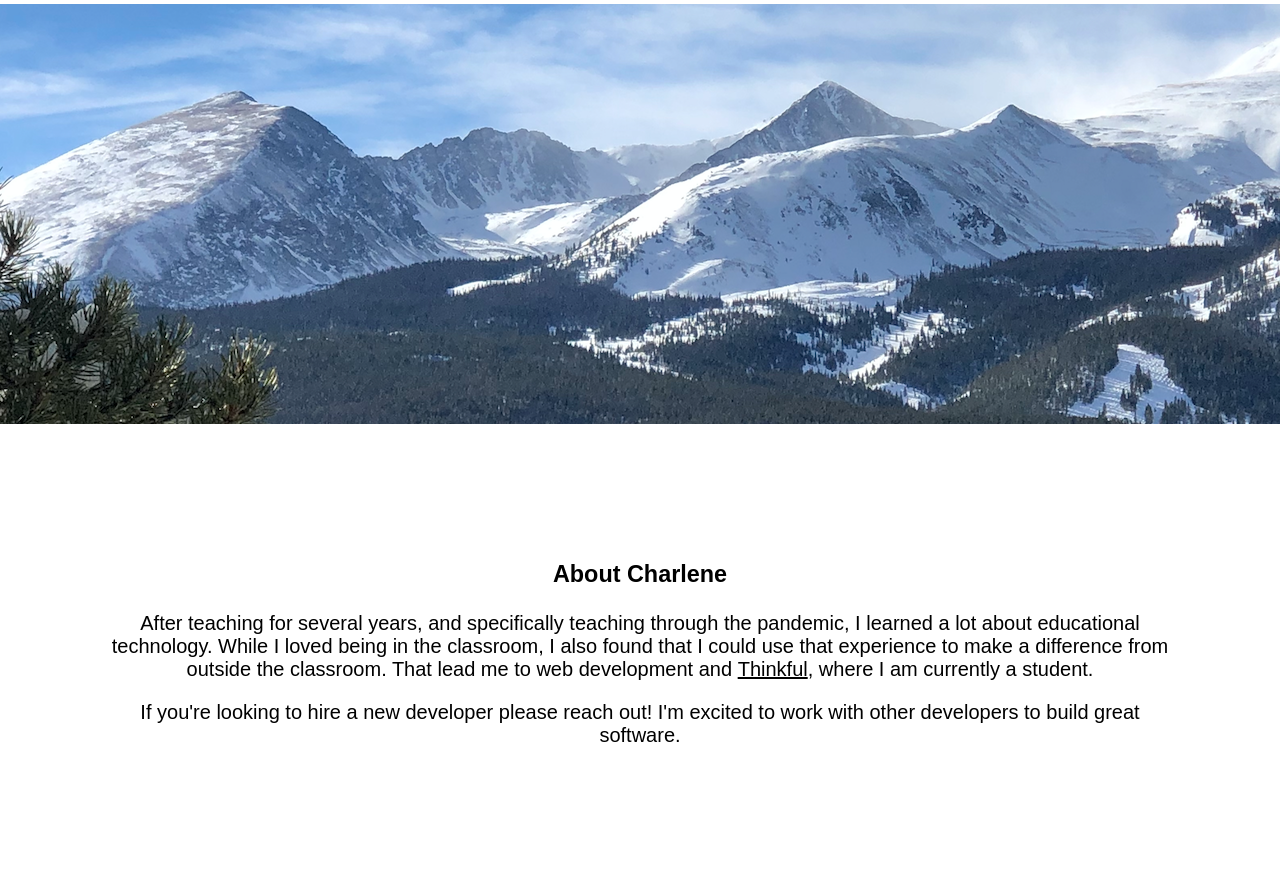
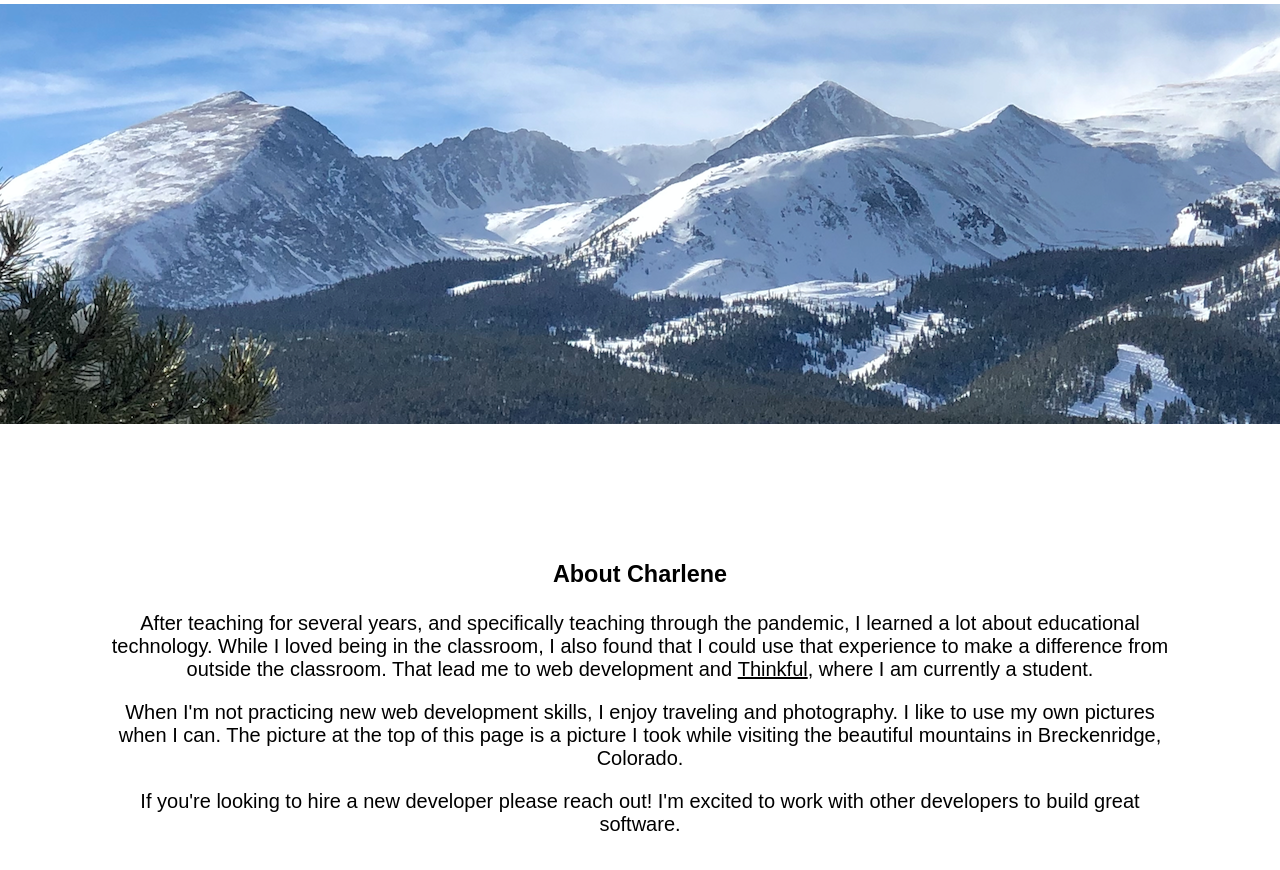
Before and after one commit to charmar24/Thinkful-portfolio, a plain HTML site: page about.html in a window 1280 px wide. Shown: the part 116-986 px from the top of the page. Before the commit the page ends 963 px from the top, so only its background shows below. Drawn offline with Linux system fonts and the light colour scheme.

Commit message:
Update about.html

```diff
--- a/about.html
+++ b/about.html
@@ -31,6 +31,8 @@
       <h3> About Charlene </h3>
       <p> After teaching for several years, and specifically teaching through the pandemic, I learned a lot about educational technology. While I loved being in the classroom, I also found that I could use that experience to make a difference from outside the classroom. That lead me to web development and <a href= "https://www.thinkful.com/">Thinkful</a>, where I am currently a student.</p>
 
+      <p> When I'm not practicing new web development skills, I enjoy traveling and photography. I like to use my own pictures when I can. The picture at the top of this page is a picture I took while visiting the beautiful mountains in Breckenridge, Colorado. </p>
+
       <p> If you're looking to hire a new developer please reach out! I'm excited to work with other developers to build great software.</p>
 
         </main>
```
